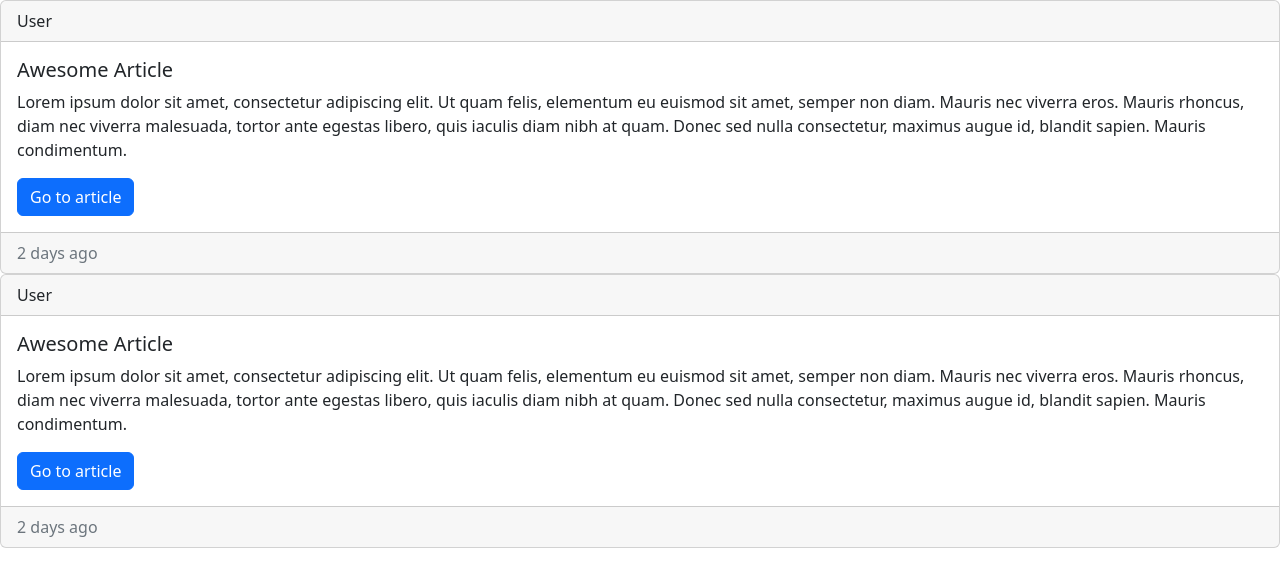
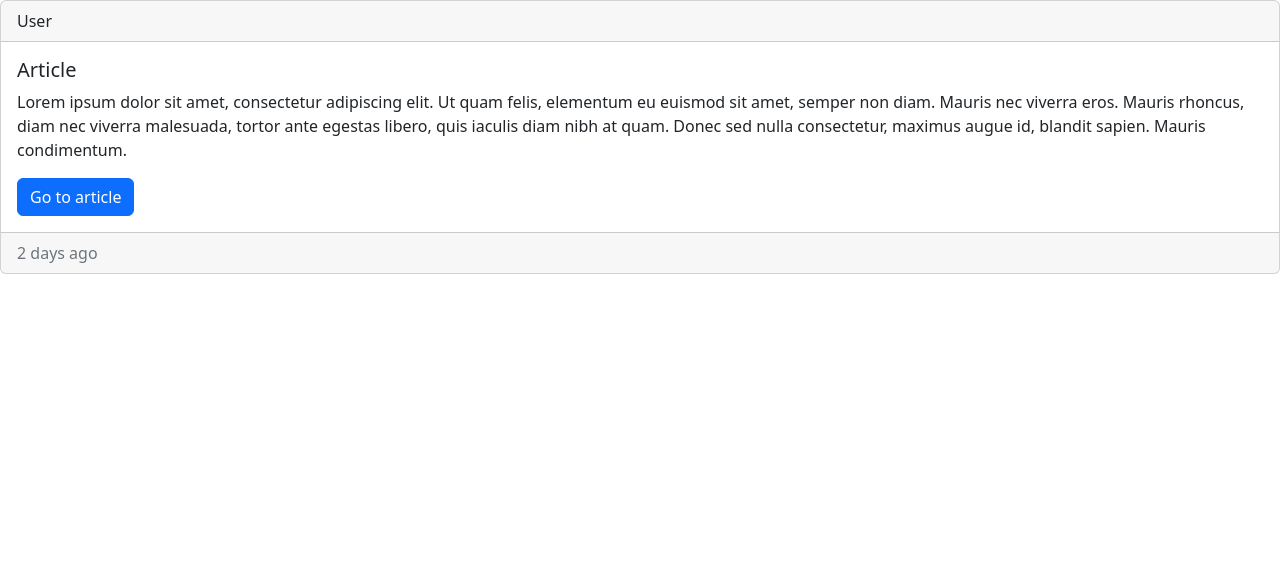
Before and after one commit to echua3/hophacks2022, a React (Create React App) app in the folder client/: page / in a window 1280 px wide. Shown: the top 586 px of the page. Built offline with nearby package versions, Linux system fonts and the light colour scheme.

Commit message:
comment feed

```diff
--- a/client/src/App.js
+++ b/client/src/App.js
@@ -1,12 +1,11 @@
 import './App.css';
-import ArticleComment from './components/ArticleComment';
 import 'bootstrap/dist/css/bootstrap.min.css';
+import CommentFeed from './components/CommentFeed';
 
 function App() {
   return (
     <div>
-      <ArticleComment/>
-      <ArticleComment/>
+      <CommentFeed/>
     </div>
   );
 }
--- a/client/src/components/ArticleComment.js
+++ b/client/src/components/ArticleComment.js
@@ -7,7 +7,7 @@ function ArticleComment() {
     <Card className="text-left">
       <Card.Header>User</Card.Header>
       <Card.Body>
-        <Card.Title>Awesome Article</Card.Title>
+        <Card.Title>Article</Card.Title>
         <Card.Text>
         Lorem ipsum dolor sit amet, consectetur adipiscing elit. Ut quam felis, elementum eu euismod sit amet, semper non diam. Mauris nec viverra eros. Mauris rhoncus, diam nec viverra malesuada, tortor ante egestas libero, quis iaculis diam nibh at quam. Donec sed nulla consectetur, maximus augue id, blandit sapien. Mauris condimentum.
         </Card.Text>
--- /dev/null
+++ b/client/src/components/CommentFeed.js
@@ -0,0 +1,12 @@
+import React from 'react';
+import ArticleComment from './ArticleComment';
+
+function CommentFeed() {
+  return (
+    <div>
+        <ArticleComment/>
+    </div>
+  )
+}
+
+export default CommentFeed;
```
